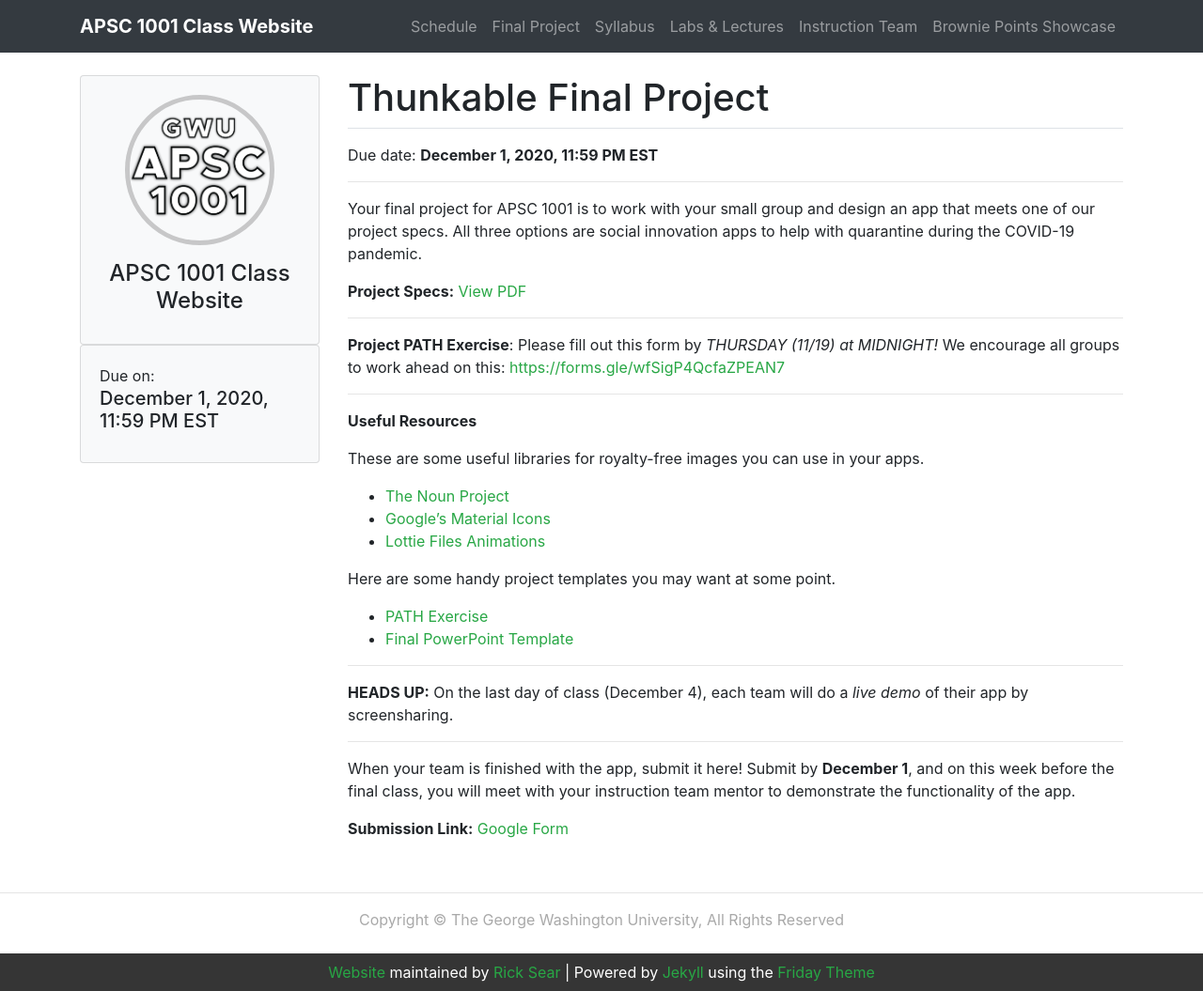
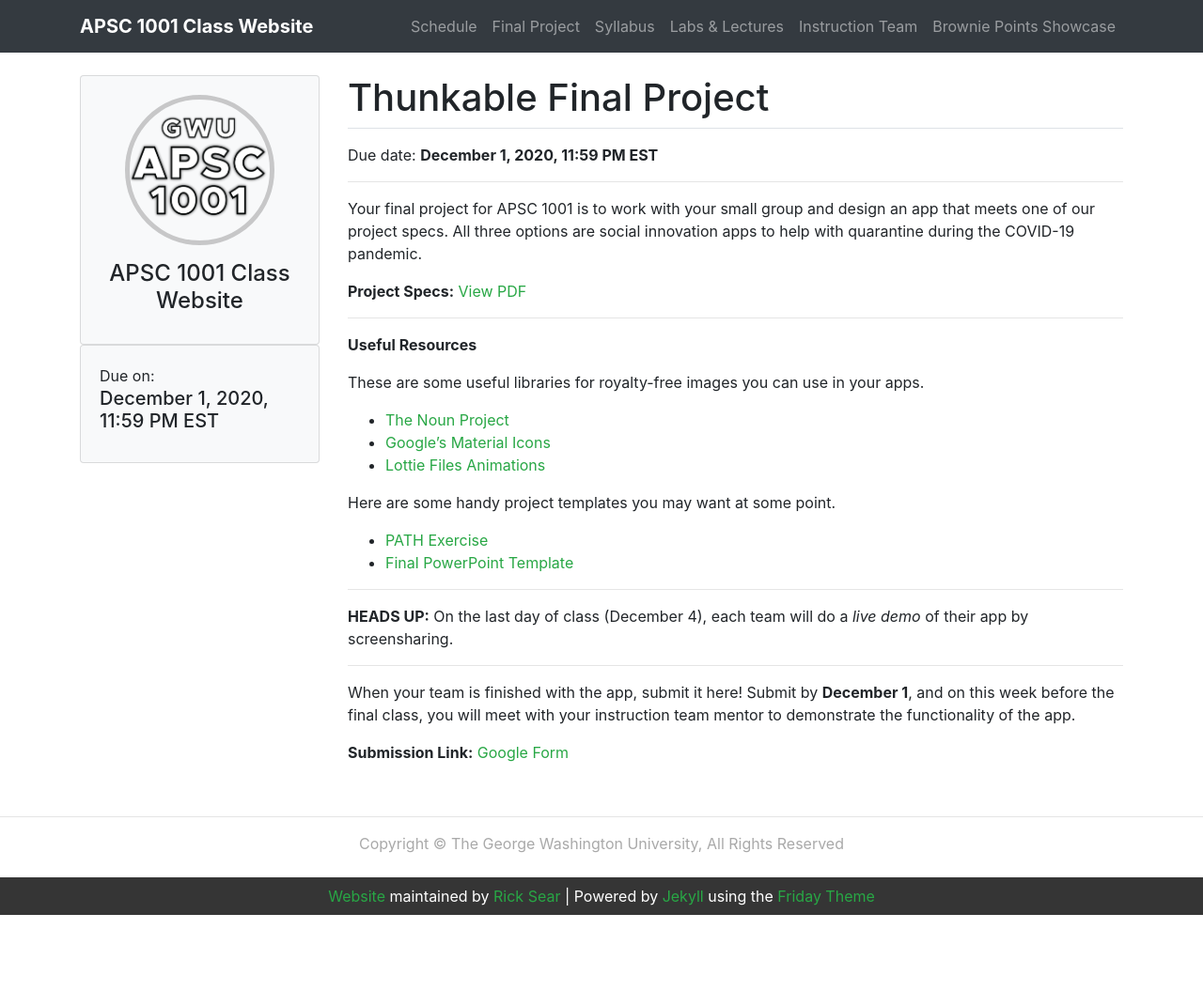
Before and after one commit to GWU-APSC1001/gwu-apsc1001.github.io, a Jekyll site: the page built from _assignments/thunkable-final.md, in a window 1280 px wide and 1055 px high. Shown: the whole window at 94% size. Built offline with Jekyll 4.4.1, drawn with Linux system fonts in a browser that asks for light colours.

Commit message:
Remove PATH form submission link

```diff
--- a/_assignments/thunkable-final.md
+++ b/_assignments/thunkable-final.md
@@ -8,10 +8,6 @@ due_date: December 1, 2020, 11:59 PM EST
 Your final project for APSC 1001 is to work with your small group and design an app that meets one of our project specs. All three options are social innovation apps to help with quarantine during the COVID-19 pandemic.
 
 **Project Specs:** <a href="/files/thunkable_final.pdf" target="_blank">View PDF</a>
-
-<hr>
-
-**Project PATH Exercise**: Please fill out this form by *THURSDAY (11/19) at MIDNIGHT!* We encourage all groups to work ahead on this: <a href="https://forms.gle/wfSigP4QcfaZPEAN7" target="_blank">https://forms.gle/wfSigP4QcfaZPEAN7</a>
 
 <hr>
 
```
